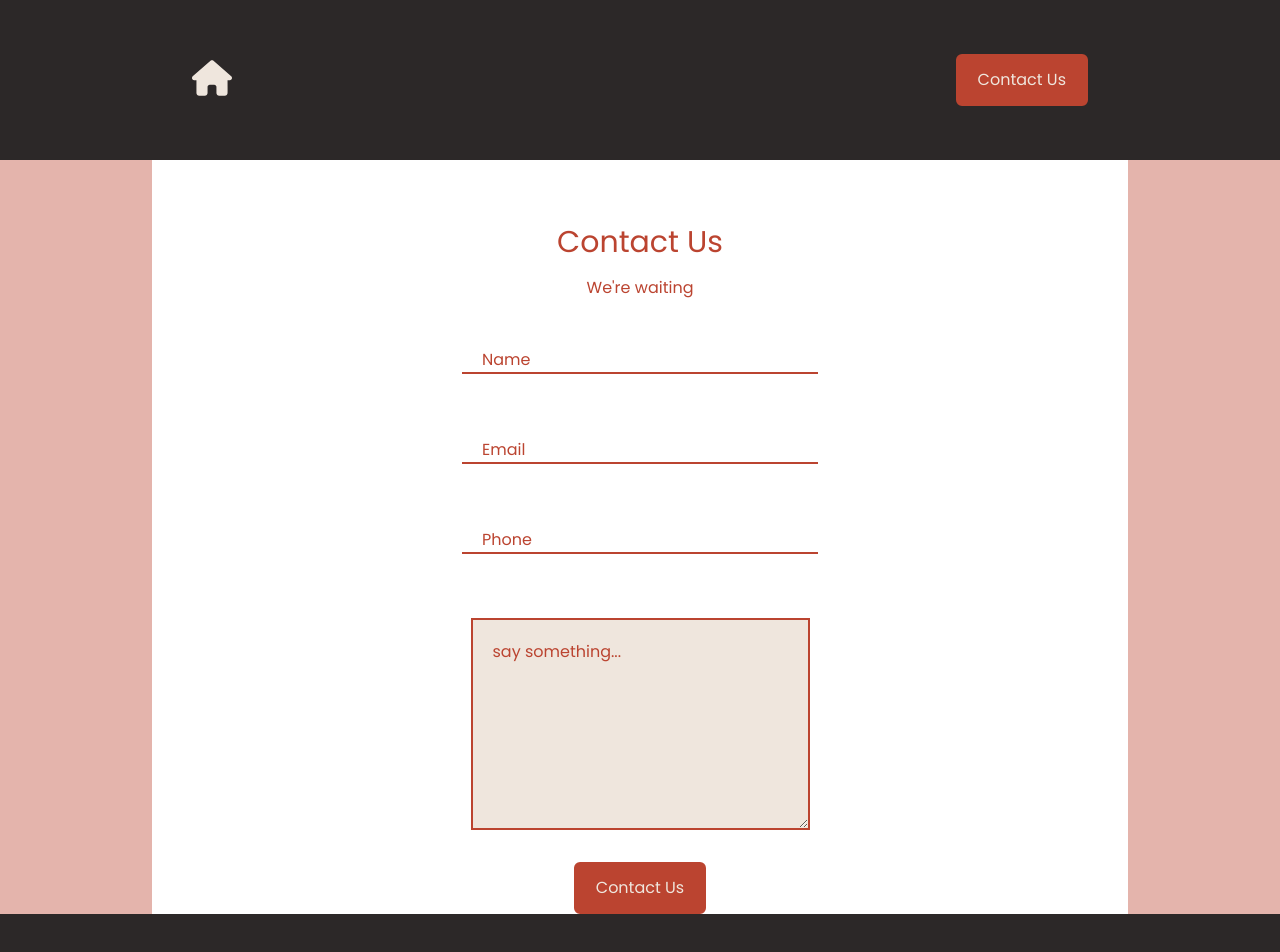
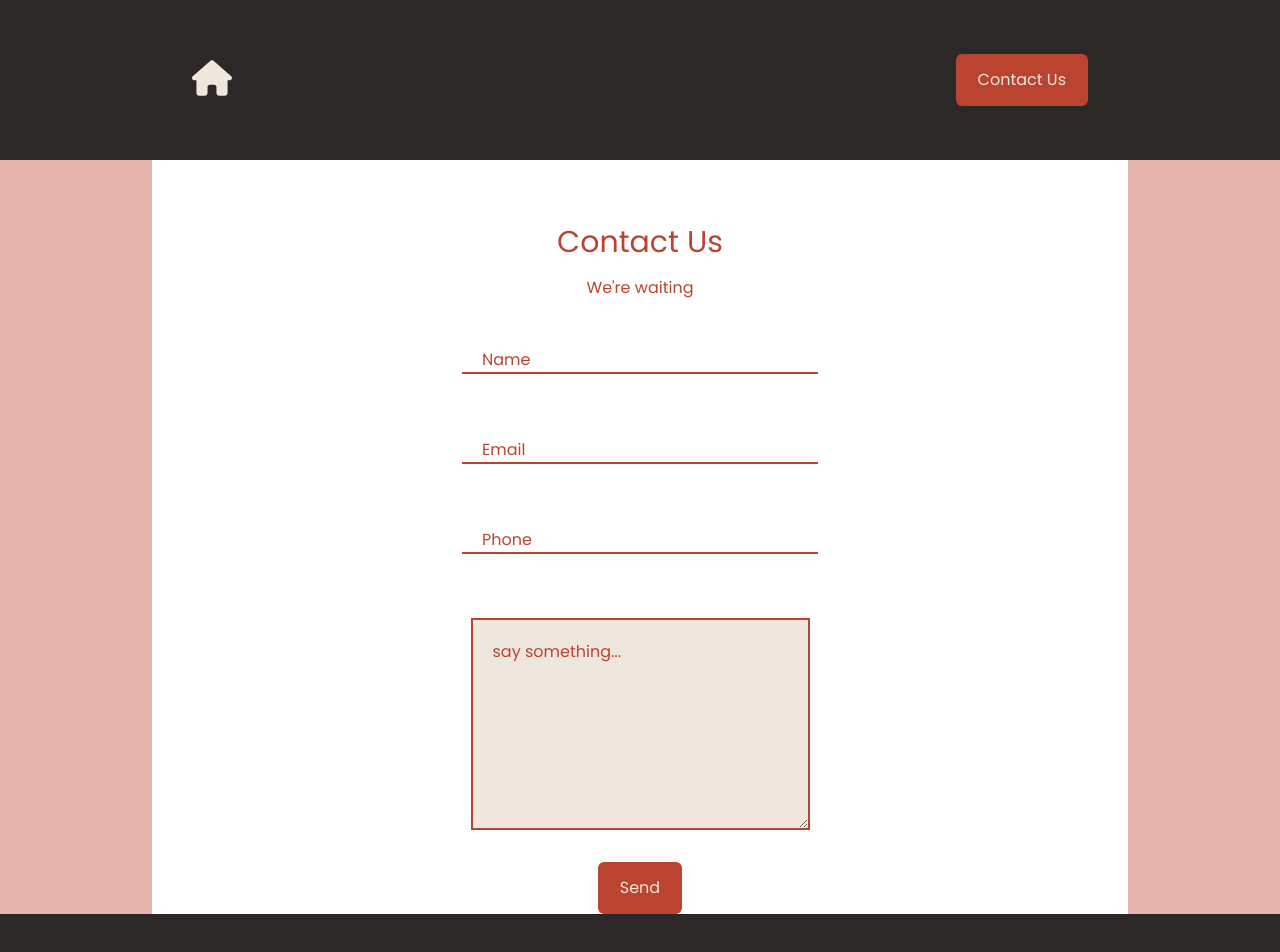
Before and after one commit to naymyolwin/alt-react-currency-converter, a React (Create React App) app: page /contact in a window 1280 px wide. Shown: the top 952 px of the page. Built offline with nearby package versions, Linux system fonts and the light colour scheme.

Commit message:
send and contact button adjusted

```diff
--- a/src/common/Button.js
+++ b/src/common/ContactButton.js
@@ -1,7 +1,7 @@
 import React, { Component } from "react";
 import { Link } from "react-router-dom";
 
-class Button extends Component {
+class ContactButton extends Component {
   render() {
     return (
       <Link
@@ -14,4 +14,4 @@ class Button extends Component {
   }
 }
 
-export default Button;
+export default ContactButton;
--- /dev/null
+++ b/src/common/SendButton.js
@@ -0,0 +1,17 @@
+import React, { Component } from "react";
+import { Link } from "react-router-dom";
+
+class SendButton extends Component {
+  render() {
+    return (
+      <Link
+        to="/contact"
+        className="hidden md:flex justify-center items-center px-5 py-3 bg-ccOrange rounded-md text-ccGray cursor-pointer border-2 border-ccOrange hover:bg-ccGray hover:text-ccOrange duration-200"
+      >
+        Send
+      </Link>
+    );
+  }
+}
+
+export default SendButton;
--- a/src/components/Navbar.js
+++ b/src/components/Navbar.js
@@ -2,7 +2,7 @@ import React, { Component } from "react";
 import { FontAwesomeIcon } from "@fortawesome/react-fontawesome";
 import { faHouse } from "@fortawesome/free-solid-svg-icons";
 import Hamburger from "../common/Hamburger";
-import Button from "../common/Button";
+import ContactButton from "../common/ContactButton";
 import { Link } from "react-router-dom";
 
 class Navbar extends Component {
@@ -19,7 +19,7 @@ class Navbar extends Component {
 
           <div className="mx-10">
             <Hamburger />
-            <Button />
+            <ContactButton />
           </div>
         </div>
       </div>
--- a/src/components/Recommanded.js
+++ b/src/components/Recommanded.js
@@ -9,7 +9,7 @@ class Recommanded extends Component {
           <div className="text-center text-ccOrange font-bold text-2xl pt-10">
             Recommended by 55,000+ verified customers
           </div>
-          <div className="container mx-auto flex flex-col xl:flex-row items-center gap-5 md:justify-around mt-10 p-10">
+          <div className="container mx-auto flex flex-col xl:flex-row items-center gap-10 xl:gap-5 md:justify-around mt-10 p-10">
             <Card
               title="Straightforward and pricise"
               text="The process is straightforward and quick and the exchange rate is very good and constantly updated so you can send the amount you intend easily. The transfer took several days but was completed well before the guaranteed date. Highly recommended."
--- a/src/pages/Contact.js
+++ b/src/pages/Contact.js
@@ -1,5 +1,5 @@
 import React, { Component } from "react";
-import Button from "../common/Button";
+import SendButton from "../common/SendButton";
 
 class Contact extends Component {
   render() {
@@ -29,7 +29,7 @@ class Contact extends Component {
               rows={7}
               className="border-2 p-5 my-8 border-ccOrange bg-ccGray placeholder:text-ccOrange focus:outline-none"
             />
-            <Button />
+            <SendButton />
           </div>
           <div className="relative w-full hidden xl:block">
             <img
```
